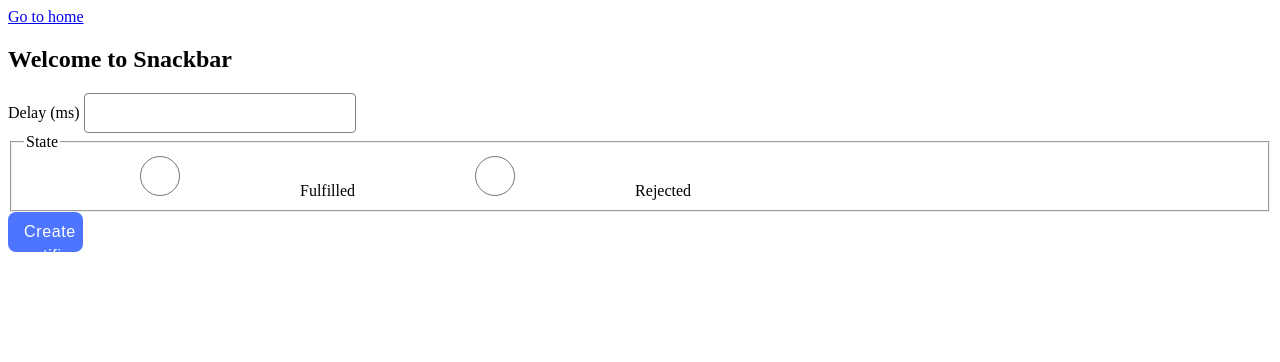
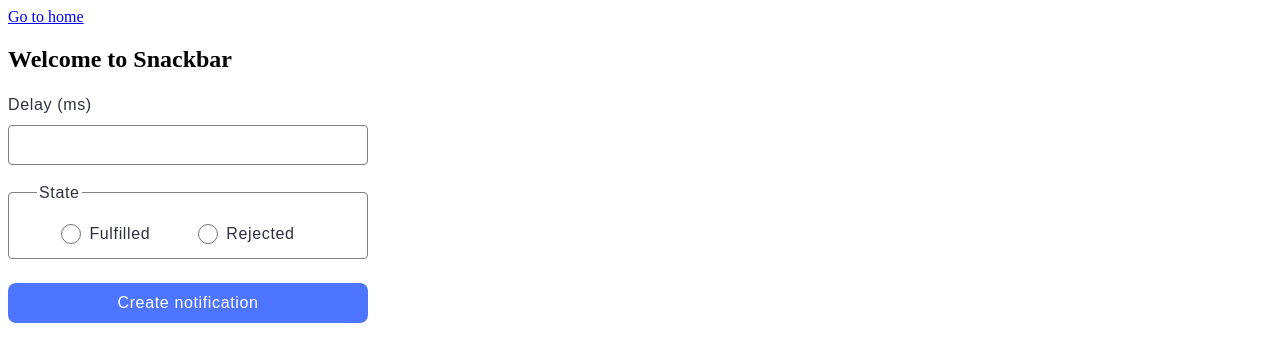
Before and after one commit to MariyaBuzhava/goit-js-hw-10, a website built with Vite: page src/2-snackbar.html in a window 1280 px wide. Built offline with nearby package versions, Linux system fonts and the light colour scheme.

Commit message:
form update

```diff
--- a/src/2-snackbar.html
+++ b/src/2-snackbar.html
@@ -14,18 +14,18 @@
     </section>
 
     <form class="form">
-      <label>
+      <label class="form-delay">
         Delay (ms)
         <input type="number" name="delay" required />
       </label>
 
       <fieldset>
         <legend>State</legend>
-        <label>
+        <label class="label-radio">
           <input type="radio" name="state" value="fulfilled" required />
           Fulfilled
         </label>
-        <label>
+        <label class="label-radio">
           <input type="radio" name="state" value="rejected" required />
           Rejected
         </label>
--- a/src/css/styles.css
+++ b/src/css/styles.css
@@ -173,5 +173,99 @@ button:disabled {
   text-transform: uppercase;
 }
 
-.form {
+.form-delay {
+  display: flex;
+  align-items: flex-start;
+  justify-content: flex-start;
+  flex-direction: column;
+  gap: 8px;
+  width: 360px;
+  height: 72px;
+  font-family: "Montserrat", sans-serif;
+  font-weight: 400;
+  font-size: 16px;
+  line-height: 1.5;
+  letter-spacing: 0.04em;
+  color: #2e2f42;
 }
+input[name="delay"] {
+  width: 360px;
+  height: 40px;
+  border-radius: 4px;
+  border: 1px solid #808080;
+  transition: border 0.3s;
+}
+input[name="delay"]:hover {
+border: 1px solid #000;
+}
+input[name="delay"]:active {
+border: 1px solid #4e75ff;
+}
+
+fieldset {
+  width: 360px;
+  height: 78px;
+  box-sizing: border-box;
+  margin: 16px 0 0 0;
+  border-radius: 4px;
+  display: flex;
+    align-items: flex-end;
+    justify-content: center;
+    flex-direction: row;
+    gap: 48px;
+    padding-left: 28px;
+    padding-right: 48px;
+    padding-bottom: 8px;
+    border: 1px solid #808080;
+    transition: border 0.3s;
+}
+fieldset:hover {
+border: 1px solid #000;
+}
+legend {
+  font-family: "Montserrat", sans-serif;
+    font-weight: 400;
+    font-size: 16px;
+    line-height: 1.5;
+    letter-spacing: 0.04em;
+    color: #2e2f42;
+}
+.label-radio {
+  display: flex;
+    align-items: center;
+    justify-content: flex-start;
+    flex-direction: row;
+    gap: 8px;
+    font-family: "Montserrat", sans-serif;
+      font-weight: 400;
+      font-size: 16px;
+      line-height: 1.5;
+      letter-spacing: 0.04em;
+      color: #2e2f42;
+      height: 32px;
+}
+input[type="radio"] {
+  font-family: "Montserrat", sans-serif;
+  font-weight: 400;
+  font-size: 16px;
+  line-height: 1.5;
+  color: #2e2f42;
+  width: 20px;
+  height: 20px;
+}
+input[type="radio"]:active {
+  border: 1px solid #4e75ff;
+  background-color: #4e75ff;
+}
+button[type="submit"] {
+  border-radius: 8px;
+  padding: 8px 16px;
+  width: 360px;
+  height: 40px;
+  background-color: #4e75ff;
+  margin-top: 24px;
+  transition: background-color 0.3s;
+}
+button[type="submit"]:hover {
+background-color: #6c8cff;
+}
--- a/src/js/2-snackbar.js
+++ b/src/js/2-snackbar.js
@@ -1,3 +1,37 @@
 import iziToast from "izitoast";
+import "izitoast/dist/css/iziToast.min.css";
 
-import "izitoast/dist/css/iziToast.min.css";
+const form = document.querySelector('.form');
+
+form.addEventListener('submit', (event) => {
+  event.preventDefault();
+
+  const delay = parseInt(form.elements.delay.value, 10);
+  const state = form.elements.state.value;
+
+  createPromise(delay, state)
+    .then((delay) => {
+      iziToast.success({
+        title: 'Success',
+        message: `✅ Fulfilled promise in ${delay}ms`,
+      });
+    })
+    .catch((delay) => {
+      iziToast.error({
+        title: 'Error',
+        message: `❌ Rejected promise in ${delay}ms`,
+      });
+    });
+});
+
+function createPromise(delay, state) {
+  return new Promise((resolve, reject) => {
+    setTimeout(() => {
+      if (state === 'fulfilled') {
+        resolve(delay);
+      } else {
+        reject(delay);
+      }
+    }, delay);
+  });
+}
```
